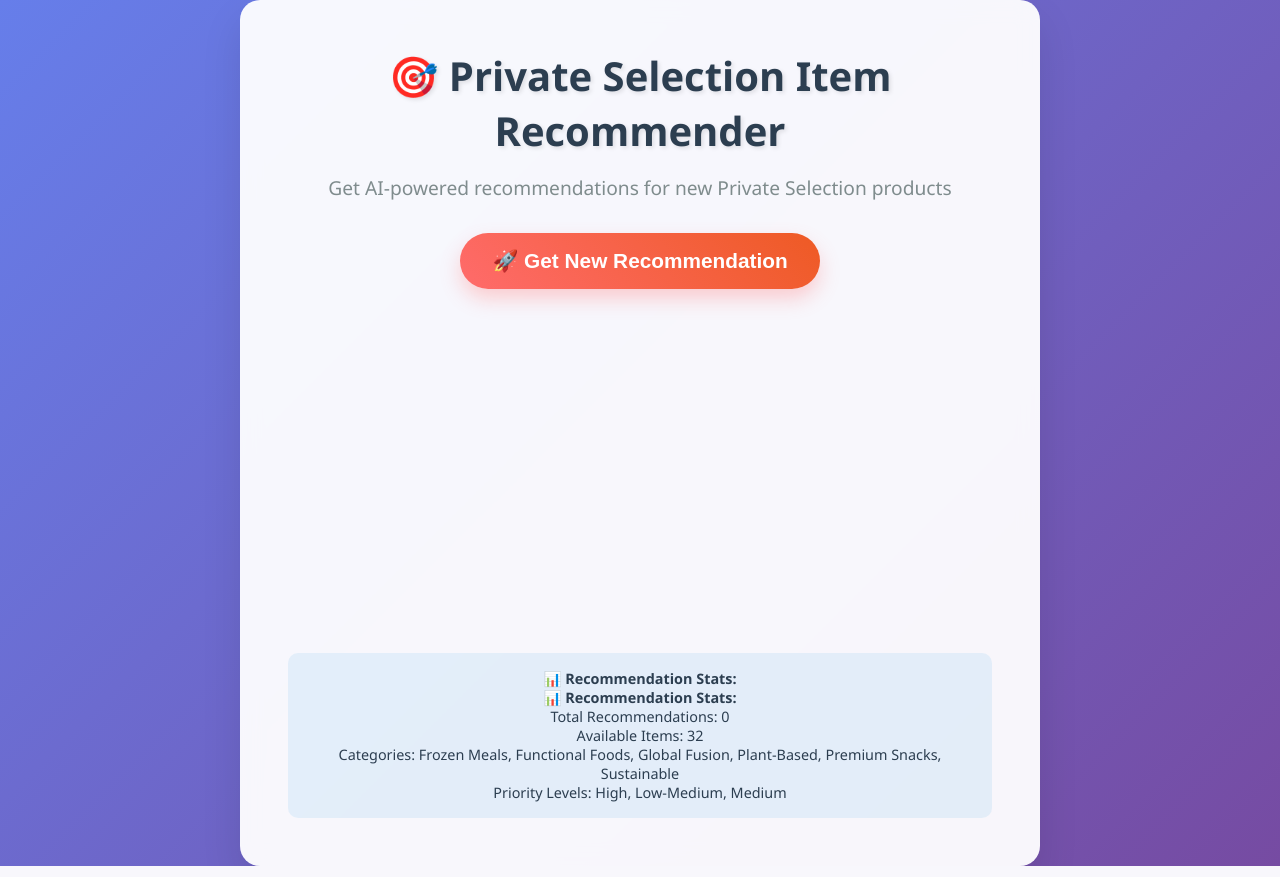
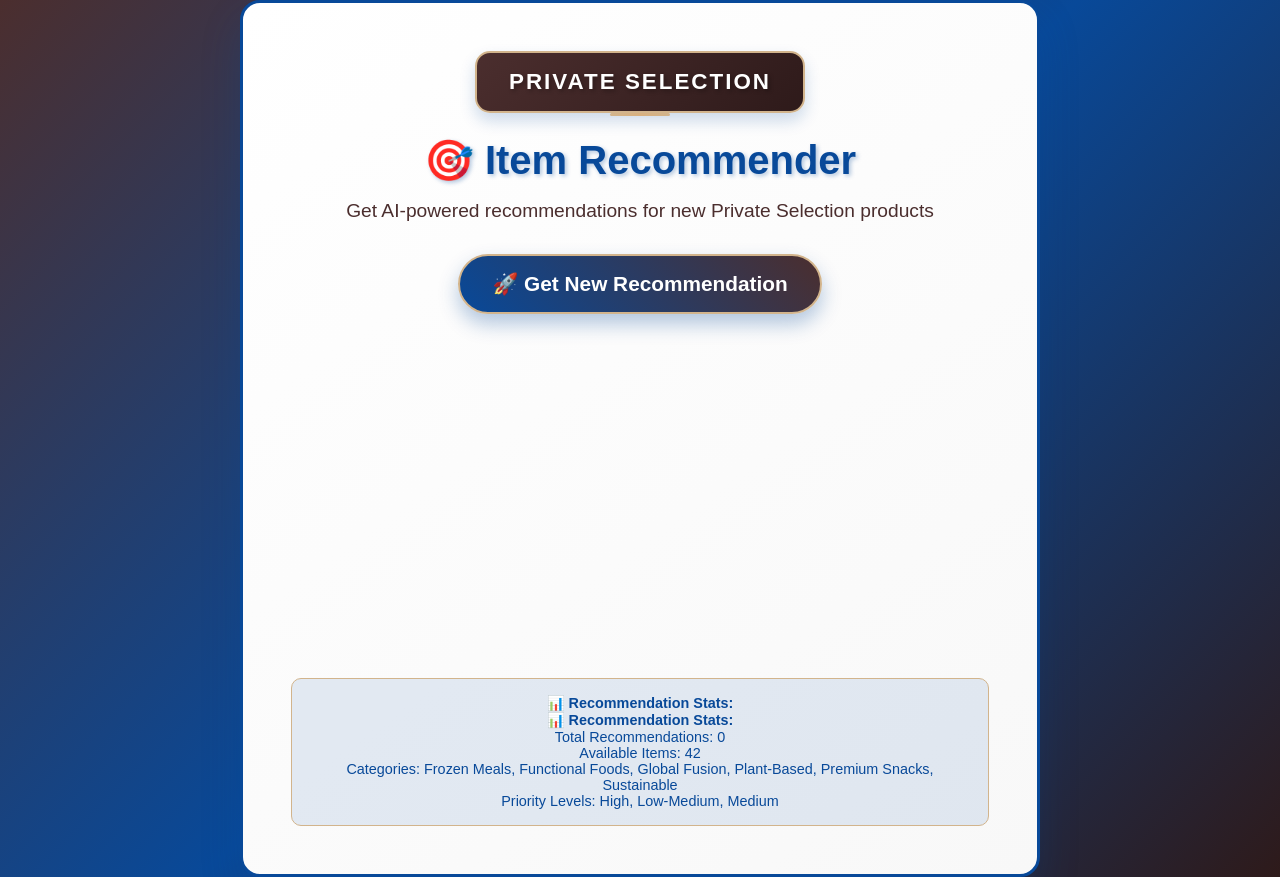
Before and after one commit to d870839/ItemRecommend, a Flask app: page / in a window 1280 px wide. Run offline with Flask 3, Linux system fonts and the light colour scheme.

Commit message:
changed color pallette

```diff
--- a/app.py
+++ b/app.py
@@ -12,42 +12,42 @@ RECOMMENDED_ITEMS = [
     # Plant-Based Expansion (High Priority)
     {
         "name": "PRSL PLT BF GRD ALT 80/20",
-        "description": "Plant-based ground beef alternative",
+        "description": "Artisanal plant-based ground beef alternative with premium pea protein",
         "category": "Plant-Based",
         "priority": "High",
         "reason": "Captures growing plant-based market with 15-20% annual growth"
     },
     {
         "name": "PRSL PLT CHK STRIPS GNG",
-        "description": "Plant-based chicken strips",
+        "description": "Crispy plant-based chicken strips with golden breading",
         "category": "Plant-Based",
         "priority": "High",
         "reason": "Perfect alternative to your top-selling chicken products"
     },
     {
         "name": "PRSL PLT SSG ITALIAN PK",
-        "description": "Plant-based Italian sausage",
+        "description": "Savory plant-based Italian sausage with fennel and herbs",
         "category": "Plant-Based",
         "priority": "High",
         "reason": "Expands your sausage line with sustainable option"
     },
     {
         "name": "PRSL PLT CHS SHRED MOZZ",
-        "description": "Plant-based mozzarella shreds",
+        "description": "Creamy plant-based mozzarella shreds that melt perfectly",
         "category": "Plant-Based",
         "priority": "High",
         "reason": "Complements your strong cheese category"
     },
     {
         "name": "PRSL PLT YGT VAN PROB",
-        "description": "Plant-based probiotic yogurt",
+        "description": "Luxurious plant-based probiotic yogurt with Madagascar vanilla",
         "category": "Plant-Based",
         "priority": "High",
         "reason": "Combines plant-based trend with functional foods"
     },
     {
         "name": "PRSL PLT ICE CRM CHOC",
-        "description": "Plant-based chocolate ice cream",
+        "description": "Decadent plant-based chocolate ice cream with Belgian cocoa",
         "category": "Plant-Based",
         "priority": "High",
         "reason": "Premium frozen dessert for health-conscious consumers"
@@ -56,42 +56,42 @@ RECOMMENDED_ITEMS = [
     # Functional Foods & Health Trends (High Priority)
     {
         "name": "PRSL KOMBUCHA GINGER TURM",
-        "description": "Kombucha with ginger and turmeric",
+        "description": "Sparkling kombucha with fresh ginger and golden turmeric",
         "category": "Functional Foods",
         "priority": "High",
         "reason": "Gut health trend with 25% annual growth"
     },
     {
         "name": "PRSL KIMCHI TRAD KOREAN",
-        "description": "Traditional Korean kimchi",
+        "description": "Authentic traditional Korean kimchi with napa cabbage and gochugaru",
         "category": "Functional Foods",
         "priority": "High",
         "reason": "Fermented foods for digestive health"
     },
     {
         "name": "PRSL PROB YGT MIX BERRY",
-        "description": "Probiotic yogurt with mixed berries",
+        "description": "Creamy probiotic yogurt with antioxidant-rich mixed berries",
         "category": "Functional Foods",
         "priority": "High",
         "reason": "Health-focused consumers seeking functional benefits"
     },
     {
         "name": "PRSL ADAPT TEA ASHWAGAND",
-        "description": "Adaptogen tea with ashwagandha",
+        "description": "Soothing adaptogen tea with ancient ashwagandha root",
         "category": "Functional Foods",
         "priority": "High",
         "reason": "Stress relief and wellness positioning"
     },
     {
         "name": "PRSL SUPERFRT SMOOTHIE PK",
-        "description": "Superfruit smoothie packs",
+        "description": "Nutrient-dense superfruit smoothie packs with acai and goji",
         "category": "Functional Foods",
         "priority": "High",
         "reason": "Convenient superfood nutrition"
     },
     {
         "name": "PRSL GUT HLTH GRANOLA",
-        "description": "Gut health granola with prebiotics",
+        "description": "Prebiotic-rich gut health granola with ancient grains",
         "category": "Functional Foods",
         "priority": "High",
         "reason": "Breakfast category with health benefits"
@@ -100,42 +100,42 @@ RECOMMENDED_ITEMS = [
     # Global Fusion & Ethnic Flavors (Medium Priority)
     {
         "name": "PRSL UBE SWT POTATO CHIPS",
-        "description": "Filipino ube sweet potato chips",
+        "description": "Crispy Filipino ube sweet potato chips with purple yam",
         "category": "Global Fusion",
         "priority": "Medium",
         "reason": "International flavors attracting diverse demographics"
     },
     {
         "name": "PRSL YUZU CITRUS DRSNG",
-        "description": "Japanese yuzu citrus dressing",
+        "description": "Zesty Japanese yuzu citrus dressing with sesame oil",
         "category": "Global Fusion",
         "priority": "Medium",
         "reason": "Asian cuisine trend in mainstream markets"
     },
     {
         "name": "PRSL SUYA SPICE BLEND",
-        "description": "West African suya spice blend",
+        "description": "Aromatic West African suya spice blend with peanuts",
         "category": "Global Fusion",
         "priority": "Medium",
         "reason": "African flavors gaining popularity"
     },
     {
         "name": "PRSL TACO SEASONING PK",
-        "description": "Mexican taco seasoning packet",
+        "description": "Authentic Mexican taco seasoning packet with chipotle",
         "category": "Global Fusion",
         "priority": "Medium",
         "reason": "Hispanic market expansion"
     },
     {
         "name": "PRSL CURRY PASTE THAI",
-        "description": "Thai curry paste",
+        "description": "Fragrant Thai curry paste with lemongrass and galangal",
         "category": "Global Fusion",
         "priority": "Medium",
         "reason": "Southeast Asian cuisine popularity"
     },
     {
         "name": "PRSL HARISSA SPICE MIX",
-        "description": "North African harissa spice mix",
+        "description": "Fiery North African harissa spice mix with roasted peppers",
         "category": "Global Fusion",
         "priority": "Medium",
         "reason": "Middle Eastern and North African flavors"
@@ -144,35 +144,35 @@ RECOMMENDED_ITEMS = [
     # Sustainable & Zero-Waste Products (Medium Priority)
     {
         "name": "PRSL VEG SCRAP CHIPS MIX",
-        "description": "Vegetable scrap chips variety pack",
+        "description": "Crispy vegetable scrap chips variety pack from upcycled produce",
         "category": "Sustainable",
         "priority": "Medium",
         "reason": "Zero-waste cooking trend and sustainability"
     },
     {
         "name": "PRSL UPCLD BREAD CRUMBS",
-        "description": "Upcycled bread crumbs",
+        "description": "Golden upcycled bread crumbs from artisan sourdough",
         "category": "Sustainable",
         "priority": "Medium",
         "reason": "Food waste reduction and circular economy"
     },
     {
         "name": "PRSL REGEN BEEF GRD",
-        "description": "Regenerative agriculture beef",
+        "description": "Grass-fed regenerative agriculture beef from sustainable farms",
         "category": "Sustainable",
         "priority": "Medium",
         "reason": "Environmental consciousness in meat category"
     },
     {
         "name": "PRSL COMPOST PKG CHIPS",
-        "description": "Compostable packaging chips",
+        "description": "Crispy chips in fully compostable packaging",
         "category": "Sustainable",
         "priority": "Medium",
         "reason": "Eco-friendly packaging innovation"
     },
     {
         "name": "PRSL ZERO WASTE SOUP",
-        "description": "Zero-waste vegetable soup",
+        "description": "Hearty zero-waste vegetable soup with root-to-stem cooking",
         "category": "Sustainable",
         "priority": "Medium",
         "reason": "Sustainability-focused prepared foods"
@@ -181,35 +181,35 @@ RECOMMENDED_ITEMS = [
     # Premium Snacks & Convenience (Medium Priority)
     {
         "name": "PRSL ARTISAN CRACKER MIX",
-        "description": "Artisan cracker variety mix",
+        "description": "Handcrafted artisan cracker variety mix with sea salt",
         "category": "Premium Snacks",
         "priority": "Medium",
         "reason": "Premium snacking market expansion"
     },
     {
         "name": "PRSL GOURMET NUT BLEND",
-        "description": "Gourmet mixed nuts blend",
+        "description": "Luxurious gourmet mixed nuts blend with Himalayan salt",
         "category": "Premium Snacks",
         "priority": "Medium",
         "reason": "High-margin snack category"
     },
     {
         "name": "PRSL PROTEIN BALLS 6CT",
-        "description": "Protein energy balls 6-count",
+        "description": "Nutritious protein energy balls 6-count with dates and nuts",
         "category": "Premium Snacks",
         "priority": "Medium",
         "reason": "Health-focused convenience snacks"
     },
     {
         "name": "PRSL DARK CHOC TRUFFLES",
-        "description": "Dark chocolate truffles",
+        "description": "Decadent dark chocolate truffles with single-origin cocoa",
         "category": "Premium Snacks",
         "priority": "Medium",
         "reason": "Premium dessert and gifting category"
     },
     {
         "name": "PRSL SEAWEED SNACK MIX",
-        "description": "Seaweed snack variety mix",
+        "description": "Crispy seaweed snack variety mix with sesame seasoning",
         "category": "Premium Snacks",
         "priority": "Medium",
         "reason": "Asian-inspired healthy snacking"
@@ -218,31 +218,103 @@ RECOMMENDED_ITEMS = [
     # Frozen Meal Solutions (Low-Medium Priority)
     {
         "name": "PRSL FROZEN BOWL ASIAN",
-        "description": "Frozen Asian-inspired bowl",
+        "description": "Savory frozen Asian-inspired bowl with teriyaki and vegetables",
         "category": "Frozen Meals",
         "priority": "Low-Medium",
         "reason": "Convenience-focused global cuisine"
     },
     {
         "name": "PRSL FROZEN BOWL MED",
-        "description": "Frozen Mediterranean bowl",
+        "description": "Mediterranean frozen bowl with quinoa and roasted vegetables",
         "category": "Frozen Meals",
         "priority": "Low-Medium",
         "reason": "Healthy convenience meal option"
     },
     {
         "name": "PRSL FROZEN PIZZA ART",
-        "description": "Frozen artisan pizza",
+        "description": "Artisanal frozen pizza with wood-fired crust and fresh mozzarella",
         "category": "Frozen Meals",
         "priority": "Low-Medium",
         "reason": "Premium frozen meal category"
     },
     {
         "name": "PRSL FROZEN SOUP PK",
-        "description": "Frozen soup variety pack",
+        "description": "Gourmet frozen soup variety pack with bone broth",
         "category": "Frozen Meals",
         "priority": "Low-Medium",
         "reason": "Convenient meal prep solution"
+    },
+
+    # Additional Ultra-Specific Items
+    {
+        "name": "PRSL KOREAN KIMCHI KOMBUCHA BBQ BF BWL",
+        "description": "Spicy Korean kimchi kombucha BBQ beef bowl with fermented vegetables",
+        "category": "Global Fusion",
+        "priority": "High",
+        "reason": "Ultra-specific fusion cuisine with trending ingredients"
+    },
+    {
+        "name": "PRSL TRUFFLE MUSHROOM WILD RICE RISOTTO",
+        "description": "Creamy truffle mushroom wild rice risotto with porcini and shiitake",
+        "category": "Premium Snacks",
+        "priority": "Medium",
+        "reason": "Luxury comfort food with premium ingredients"
+    },
+    {
+        "name": "PRSL SMOKED PAPRIKA QUINOA CRUNCH MIX",
+        "description": "Crunchy smoked paprika quinoa crunch mix with roasted chickpeas",
+        "category": "Functional Foods",
+        "priority": "High",
+        "reason": "Superfood snacking with bold flavors"
+    },
+    {
+        "name": "PRSL CARDAMOM ROSE WATER TURKISH DELIGHT",
+        "description": "Fragrant cardamom rose water Turkish delight with pistachios",
+        "category": "Global Fusion",
+        "priority": "Medium",
+        "reason": "Exotic Middle Eastern confectionery"
+    },
+    {
+        "name": "PRSL MISO CARAMEL SEA SALT DARK CHOC BAR",
+        "description": "Rich miso caramel sea salt dark chocolate bar with umami notes",
+        "category": "Premium Snacks",
+        "priority": "Medium",
+        "reason": "Sophisticated flavor combinations"
+    },
+    {
+        "name": "PRSL FERMENTED GARLIC HONEY HOT SAUCE",
+        "description": "Tangy fermented garlic honey hot sauce with ghost peppers",
+        "category": "Global Fusion",
+        "priority": "Medium",
+        "reason": "Artisanal condiments with complex flavors"
+    },
+    {
+        "name": "PRSL BLACK GARLIC BALSAMIC VINEGAR GLAZE",
+        "description": "Aged black garlic balsamic vinegar glaze with fig reduction",
+        "category": "Premium Snacks",
+        "priority": "Medium",
+        "reason": "Gourmet cooking ingredients for food enthusiasts"
+    },
+    {
+        "name": "PRSL SMOKED SEA SALT CARAMEL POPCORN",
+        "description": "Artisanal smoked sea salt caramel popcorn with bourbon vanilla",
+        "category": "Premium Snacks",
+        "priority": "Medium",
+        "reason": "Elevated movie theater snack experience"
+    },
+    {
+        "name": "PRSL PICKLED WATERMELON RIND RELISH",
+        "description": "Sweet-tart pickled watermelon rind relish with jalapeños",
+        "category": "Sustainable",
+        "priority": "Medium",
+        "reason": "Zero-waste cooking with unexpected ingredients"
+    },
+    {
+        "name": "PRSL CHARRED CORN ELOTE STREET FOOD MIX",
+        "description": "Spicy charred corn elote street food mix with cotija cheese",
+        "category": "Global Fusion",
+        "priority": "Medium",
+        "reason": "Authentic Mexican street food flavors"
     }
 ]
 
--- a/templates/index.html
+++ b/templates/index.html
@@ -12,8 +12,8 @@
         }
 
         body {
-            font-family: 'Segoe UI', Tahoma, Geneva, Verdana, sans-serif;
-            background: linear-gradient(135deg, #667eea 0%, #764ba2 100%);
+            font-family: 'ITC Avant Garde Gothic Std', 'Arial', sans-serif;
+            background: linear-gradient(135deg, #4B2E2E 0%, #084999 50%, #2E1A1A 100%);
             min-height: 100vh;
             display: flex;
             flex-direction: column;
@@ -24,47 +24,51 @@
 
         .container {
             text-align: center;
-            background: rgba(255, 255, 255, 0.95);
+            background: linear-gradient(145deg, #FFFFFF 0%, #F8F8F8 100%);
             padding: 3rem;
             border-radius: 20px;
-            box-shadow: 0 20px 40px rgba(0, 0, 0, 0.1);
+            box-shadow: 0 20px 40px rgba(8, 73, 153, 0.2);
             backdrop-filter: blur(10px);
             max-width: 800px;
             width: 90%;
             position: relative;
             z-index: 10;
+            border: 3px solid #084999;
         }
 
         h1 {
-            color: #2c3e50;
+            color: #084999;
             font-size: 2.5rem;
             margin-bottom: 1rem;
-            text-shadow: 2px 2px 4px rgba(0, 0, 0, 0.1);
+            text-shadow: 2px 2px 4px rgba(8, 73, 153, 0.3);
+            font-weight: bold;
         }
 
         .subtitle {
-            color: #7f8c8d;
+            color: #4B2E2E;
             font-size: 1.2rem;
             margin-bottom: 2rem;
+            font-weight: 500;
         }
 
         .recommend-button {
-            background: linear-gradient(45deg, #ff6b6b, #ee5a24);
+            background: linear-gradient(45deg, #084999, #4B2E2E);
             color: white;
-            border: none;
+            border: 2px solid #D2B48C;
             padding: 1rem 2rem;
             font-size: 1.3rem;
             font-weight: bold;
             border-radius: 50px;
             cursor: pointer;
             transition: all 0.3s ease;
-            box-shadow: 0 10px 20px rgba(255, 107, 107, 0.3);
+            box-shadow: 0 10px 20px rgba(8, 73, 153, 0.3);
             margin-bottom: 2rem;
         }
 
         .recommend-button:hover {
             transform: translateY(-3px);
-            box-shadow: 0 15px 30px rgba(255, 107, 107, 0.4);
+            box-shadow: 0 15px 30px rgba(8, 73, 153, 0.4);
+            background: linear-gradient(45deg, #4B2E2E, #084999);
         }
 
         .recommend-button:active {
@@ -81,17 +85,18 @@
         }
 
         .recommendation {
-            background: linear-gradient(135deg, #74b9ff, #0984e3);
+            background: linear-gradient(135deg, #084999, #4B2E2E);
             color: white;
             padding: 2rem;
             border-radius: 15px;
-            box-shadow: 0 15px 30px rgba(116, 185, 255, 0.3);
+            box-shadow: 0 15px 30px rgba(8, 73, 153, 0.3);
             margin: 1rem 0;
             max-width: 600px;
             width: 100%;
             transform: scale(0);
             opacity: 0;
             transition: all 0.5s ease;
+            border: 2px solid #D2B48C;
         }
 
         .recommendation.show {
@@ -114,20 +119,22 @@
 
         .item-category {
             display: inline-block;
-            background: rgba(255, 255, 255, 0.2);
+            background: rgba(210, 180, 140, 0.3);
             padding: 0.3rem 0.8rem;
             border-radius: 20px;
             font-size: 0.9rem;
             margin-bottom: 0.5rem;
+            border: 1px solid #D2B48C;
         }
 
         .item-priority {
             display: inline-block;
-            background: rgba(255, 255, 255, 0.2);
+            background: rgba(210, 180, 140, 0.3);
             padding: 0.3rem 0.8rem;
             border-radius: 20px;
             font-size: 0.9rem;
             margin-left: 0.5rem;
+            border: 1px solid #D2B48C;
         }
 
         .item-reason {
@@ -146,10 +153,11 @@
         .stats {
             margin-top: 2rem;
             padding: 1rem;
-            background: rgba(52, 152, 219, 0.1);
+            background: rgba(8, 73, 153, 0.1);
             border-radius: 10px;
             font-size: 0.9rem;
-            color: #2c3e50;
+            color: #084999;
+            border: 1px solid #D2B48C;
         }
 
         /* Fireworks Animation */
@@ -202,7 +210,7 @@
             position: absolute;
             width: 10px;
             height: 10px;
-            background: #ff6b6b;
+            background: #084999;
             animation: confetti-fall 3s linear infinite;
         }
 
@@ -218,29 +226,69 @@
         }
 
         .confetti:nth-child(2n) {
-            background: #4ecdc4;
+            background: #4B2E2E;
             animation-delay: 0.5s;
         }
 
         .confetti:nth-child(3n) {
-            background: #45b7d1;
+            background: #D2B48C;
             animation-delay: 1s;
         }
 
         .confetti:nth-child(4n) {
-            background: #f9ca24;
+            background: #D8B07F;
             animation-delay: 1.5s;
         }
 
         .confetti:nth-child(5n) {
-            background: #6c5ce7;
+            background: #084999;
             animation-delay: 2s;
+        }
+
+        /* Private Selection Brand Header */
+        .brand-header {
+            margin-bottom: 1.5rem;
+        }
+
+        .private-selection-logo {
+            background: linear-gradient(135deg, #4B2E2E, #2E1A1A);
+            color: white;
+            padding: 1rem 2rem;
+            border-radius: 15px;
+            border: 2px solid #D2B48C;
+            box-shadow: 0 8px 16px rgba(8, 73, 153, 0.2);
+            position: relative;
+            display: inline-block;
+        }
+
+        .logo-text {
+            font-size: 1.4rem;
+            font-weight: bold;
+            letter-spacing: 2px;
+            text-shadow: 2px 2px 4px rgba(0, 0, 0, 0.3);
+        }
+
+        .logo-accent {
+            position: absolute;
+            bottom: -5px;
+            left: 50%;
+            transform: translateX(-50%);
+            width: 60px;
+            height: 3px;
+            background: linear-gradient(90deg, #D2B48C, #D8B07F, #D2B48C);
+            border-radius: 2px;
         }
     </style>
 </head>
 <body>
     <div class="container">
-        <h1>🎯 Private Selection Item Recommender</h1>
+        <div class="brand-header">
+            <div class="private-selection-logo">
+                <span class="logo-text">PRIVATE SELECTION</span>
+                <div class="logo-accent"></div>
+            </div>
+        </div>
+        <h1>🎯 Item Recommender</h1>
         <p class="subtitle">Get AI-powered recommendations for new Private Selection products</p>
 
         <button class="recommend-button" onclick="getRecommendation()">
@@ -274,7 +322,7 @@
 
         function createFireworks() {
             const container = document.querySelector('.container');
-            const colors = ['#ff6b6b', '#4ecdc4', '#45b7d1', '#f9ca24', '#6c5ce7', '#a55eea'];
+            const colors = ['#084999', '#4B2E2E', '#D2B48C', '#D8B07F', '#2E1A1A', '#F8F8F8'];
 
             // Create multiple fireworks
             for (let i = 0; i < 15; i++) {
```
